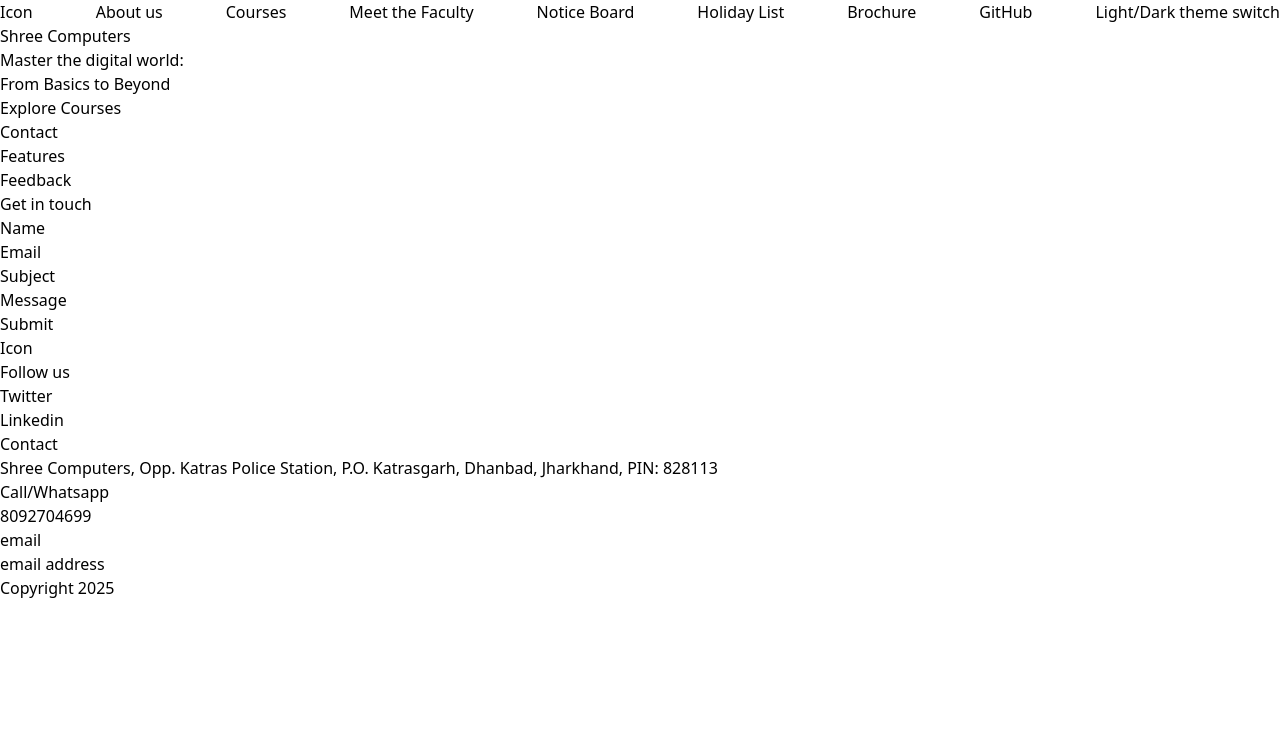
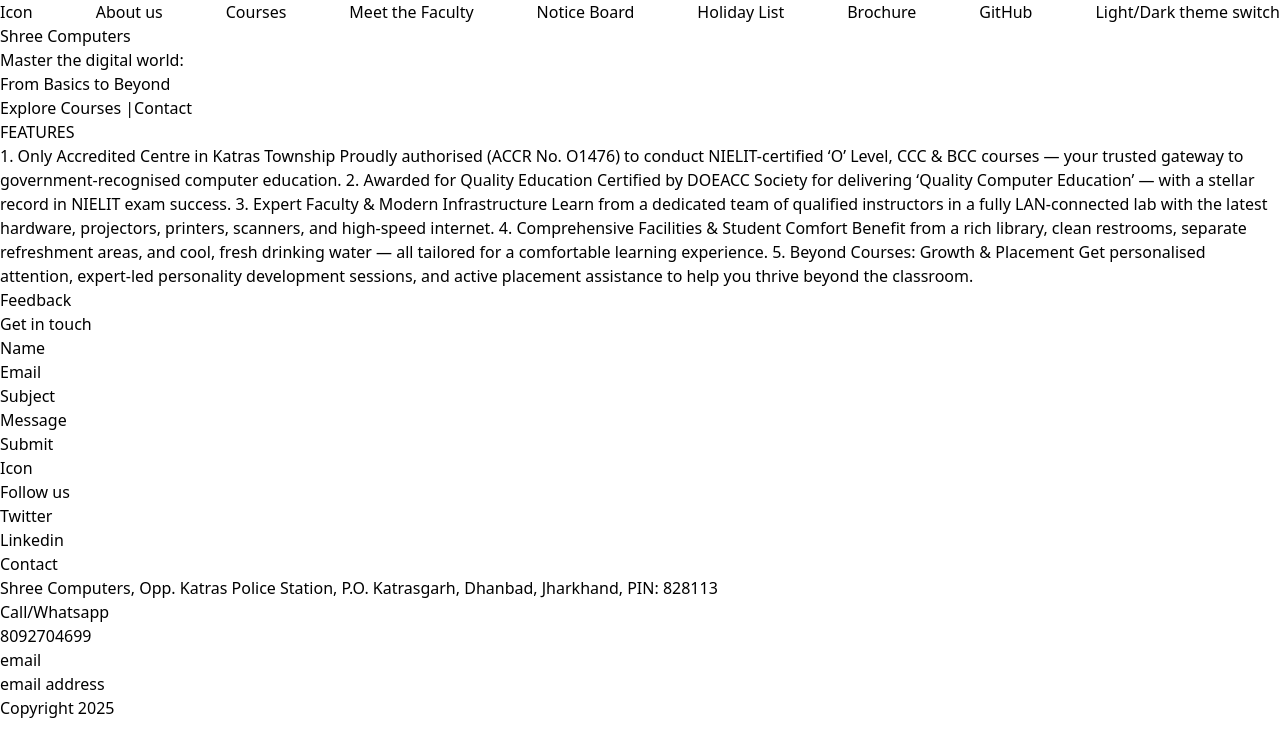
Before and after one commit to ManishaBose/shree-computers, a Next.js app: page / in a window 1280 px wide. Shown: the top 756 px of the page. Built offline with nearby package versions, Linux system fonts and the light colour scheme.

Commit message:
Add features of Shree Computers

```diff
--- a/components/Features.tsx
+++ b/components/Features.tsx
@@ -1,3 +1,23 @@
 export default function () {
-  return <div>Features</div>;
+  return (
+    <div>
+      <div>FEATURES</div>
+      <div>
+        1. Only Accredited Centre in Katras Township Proudly authorised (ACCR
+        No. O1476) to conduct NIELIT-certified ‘O’ Level, CCC & BCC courses —
+        your trusted gateway to government-recognised computer education. 2.
+        Awarded for Quality Education Certified by DOEACC Society for delivering
+        ‘Quality Computer Education’ — with a stellar record in NIELIT exam
+        success. 3. Expert Faculty & Modern Infrastructure Learn from a
+        dedicated team of qualified instructors in a fully LAN-connected lab
+        with the latest hardware, projectors, printers, scanners, and high-speed
+        internet. 4. Comprehensive Facilities & Student Comfort Benefit from a
+        rich library, clean restrooms, separate refreshment areas, and cool,
+        fresh drinking water — all tailored for a comfortable learning
+        experience. 5. Beyond Courses: Growth & Placement Get personalised
+        attention, expert-led personality development sessions, and active
+        placement assistance to help you thrive beyond the classroom.
+      </div>
+    </div>
+  );
 }
--- a/components/Hero.tsx
+++ b/components/Hero.tsx
@@ -4,8 +4,10 @@
       <div>Shree Computers</div>
       <div>Master the digital world:</div>
       <div>From Basics to Beyond</div>
-      <div>Explore Courses</div>
-      <div>Contact</div>
+      <div className="flex">
+        <div>Explore Courses | </div>
+        <div>Contact</div>
+      </div>
     </div>
   );
 }
```
